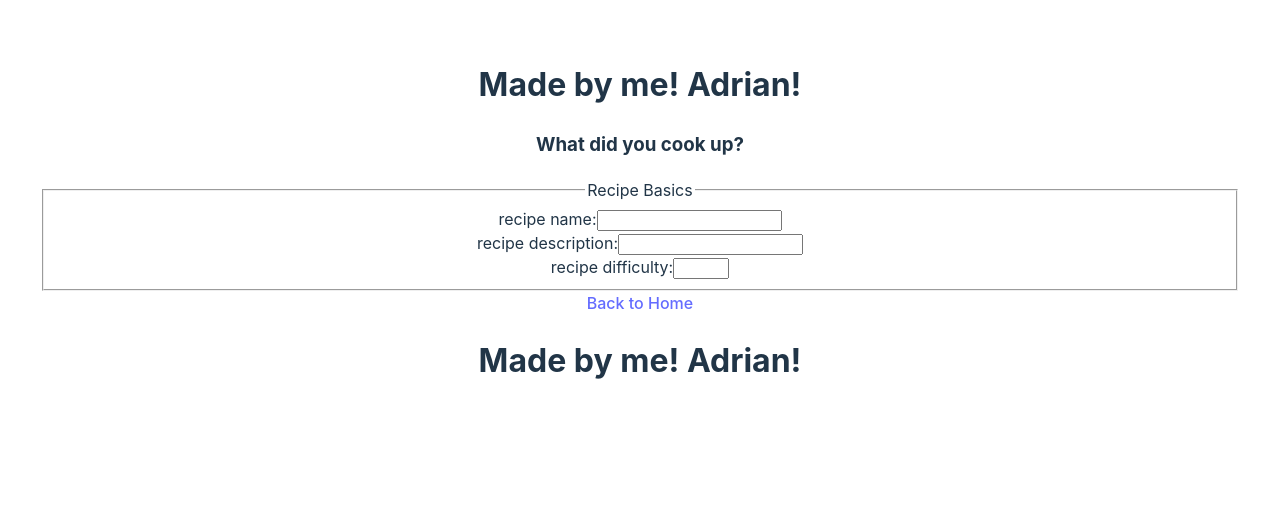
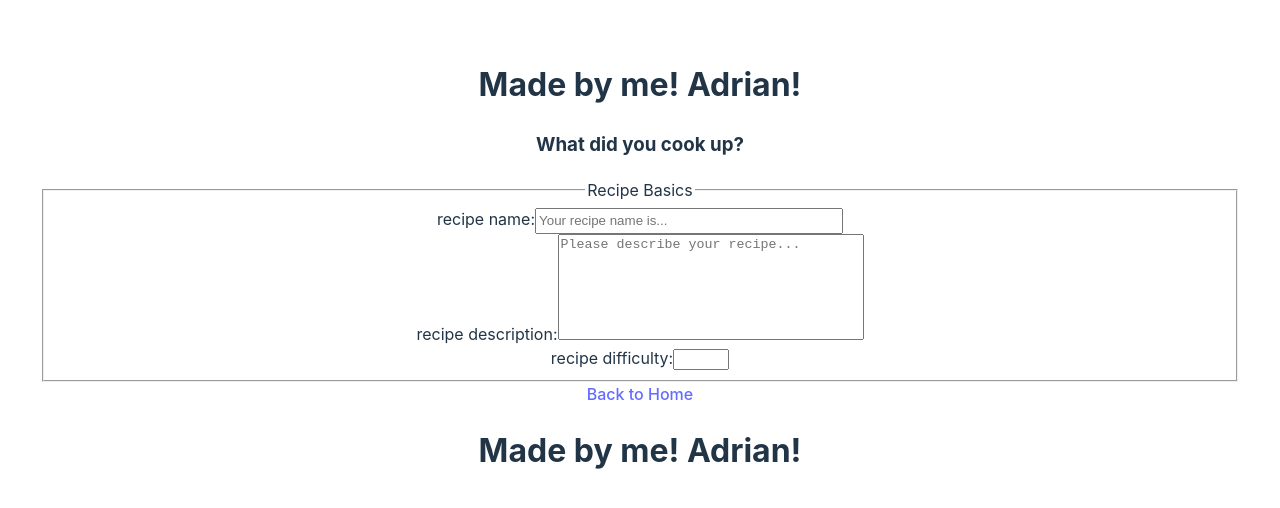
Before and after one commit to frausto98/culinaryConnections-React, a React (Vite) app in the folder client/: page /recipe-form in a window 1280 px wide. Shown: the top 508 px of the page. Built offline with nearby package versions, Linux system fonts and the light colour scheme.

Commit message:
added more information to the specific input areas. That's not all the input areas that will be around, but i did get side tracked with trying to style the textarea and disabled the resize option, because i thought it was ugly.

```diff
--- a/client/src/pages/RecipeForm.jsx
+++ b/client/src/pages/RecipeForm.jsx
@@ -2,6 +2,18 @@ import { Link } from "react-router-dom";
 import { useMutation } from '@apollo/client';
 
 import { ADD_RECIPE } from "../utils/mutations";
+
+const styles ={
+    input: {
+        height: "20px",
+        width: "300px",
+    },
+    textArea: {
+        resize: "none",
+        height: "100px",
+        width: "300px",
+    }
+}
 
 const RecipeForm = () => {
 
@@ -16,17 +28,39 @@ const RecipeForm = () => {
                         <legend>Recipe Basics</legend>
                         <label>
                             recipe name:
-                            <input></input>
+                            <input
+                            type="text"
+                            name="recipeName"
+                            id="recipeName"
+                            placeholder="Your recipe name is..."
+                            //value
+                            //onChange
+                            style={styles.input}
+                            required/>
                         </label>
                         <br/>
                         <label>
                             recipe description:
-                            <input></input>
+                            <textarea
+                            name="recipeDescription"
+                            id="recipeDescription"
+                            placeholder="Please describe your recipe..."
+                            //value
+                            //onChange
+                            style={styles.textArea}
+                            required>
+                            </textarea>
                         </label>
                         <br/>
                         <label>
                             recipe difficulty:
-                            <input type="number" max={10} min={0}></input>
+                            <input
+                            type="number" max={10} min={0}
+                            name="recipeDifficulty"
+                            id="recipeDifficulty"
+                            //value
+                            //onChange
+                            required/>
                         </label>
                     </fieldset>
                 </form>
```
